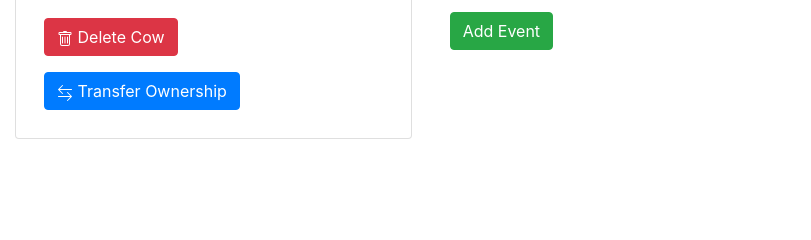
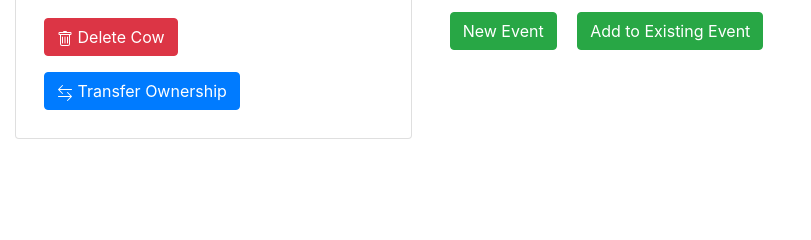
Before and after one commit to jforseth210/CattleDatabase, a Flask app: template templates/cow.html in a window 1280 px wide, after a click on "Events". Shown: the part 207-447 px from the top of the page, without its empty margins (0-811 px from the left). Run offline with Flask 2, Linux system fonts and the light colour scheme; the template is opened without the code that fills it, so the values that code supplies are empty; some libraries are stand-ins or nearby versions.

Commit message:
Option to add a cow to an existing event

```diff
--- a/main.py
+++ b/main.py
@@ -133,7 +133,7 @@ def showCow(tag_number):
     cow = Cow.query.filter_by(tag_number=tag_number).first()
     if not cow:
         return redirect("/")
-    return render_template("cow.html", cow=cow, cows=Cow.query.all())
+    return render_template("cow.html", cow=cow, cows=Cow.query.all(), events=Event.query.all())
 
 @app.route("/event/<event_id>")
 def showEvent(event_id):
--- a/templates/cow.html
+++ b/templates/cow.html
@@ -130,8 +130,9 @@ content %}
                         </tr>
                         {% endfor %}
                     </table>
-                    <button class="m-2 btn btn-success" data-toggle="modal" data-target="#customNewEventModal">Add
+                    <button class="m-2 btn btn-success" data-toggle="modal" data-target="#customNewEventModal">New
                         Event</button>
+                    <button class="m-2 btn btn-success" data-toggle="modal" data-target="#addToExistingEventModal">Add to Existing Event</button>
                 </div>
             </div>
         </div>
@@ -155,6 +156,35 @@ content %}
                         <input type="date" class="form-control" name="date" />
                         <h5>Additional Information</h5>
                         <textarea form="transferForm" class="form-control" name="description"></textarea>
+                    </form>
+                </div>
+                <div class="modal-footer">
+                    <button type="button" class="btn btn-secondary" data-dismiss="modal">
+                        Close
+                    </button>
+                    <input type="submit" form="transferForm" class="btn btn-primary" value="Transfer" />
+                </div>
+            </div>
+        </div>
+    </div>
+    <div class="modal fade" id="addToExistingEventModal" tabindex="-1" role="dialog" aria-labelledby="exampleModalLabel"
+        aria-hidden="true">
+        <div class="modal-dialog" role="document">
+            <div class="modal-content">
+                <div class="modal-header">
+                    <h5 class="modal-title" id="exampleModalLabel">Add to Existing Event</h5>
+                    <button type="button" class="close" data-dismiss="modal" aria-label="Close">
+                        <span aria-hidden="true">&times;</span>
+                    </button>
+                </div>
+                <div class="modal-body">
+                    <form id="addToExistingEventModal" method="POST" action="/addCowToEvent">
+                        <h5>Event</h5>
+                        <select class="form-control" name="event">
+                            {% for event in events %}
+                                <option value="{{event.id}}">{{event.name}} - {{event.date}}</option>
+                            {%  endfor %}
+                        </select>
                     </form>
                 </div>
                 <div class="modal-footer">
```
